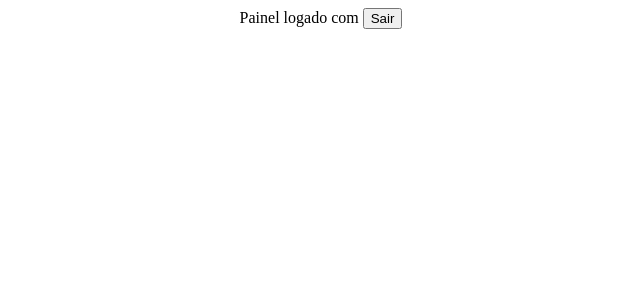
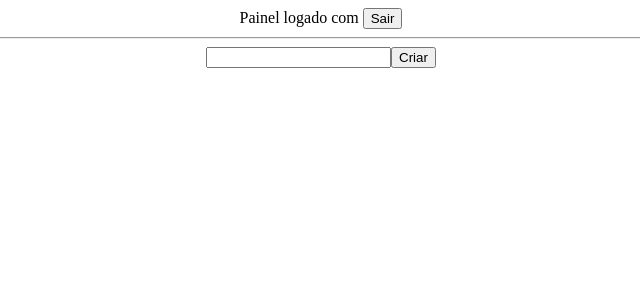
Before and after one commit to pedrohbh/estudo-mestrado-vue, a Vue app: page /notas in a window 1280 px wide. Shown: the top 300 px of the page, without its empty margins (319-959 px from the left). Built offline with nearby package versions, Linux system fonts and the light colour scheme.

Commit message:
Fim do capítulo 18

```diff
--- a/src/componentes/LvPainel.vue
+++ b/src/componentes/LvPainel.vue
@@ -1,11 +1,17 @@
 <template>
   <span>Painel logado com {{ $store.state.usuario.nome }}</span>
   <button @click="sair">Sair</button>
+  <hr />
+  <lv-nova-nota></lv-nova-nota>
 </template>
 
 <script>
+import LvNovaNota from "./LvNovaNota.vue";
 export default {
   name: "lv-painel",
+  components: {
+    LvNovaNota,
+  },
   methods: {
     sair() {
       this.$store.dispatch("logarUsuario", { id: 0, nome: "", email: "" });
```
